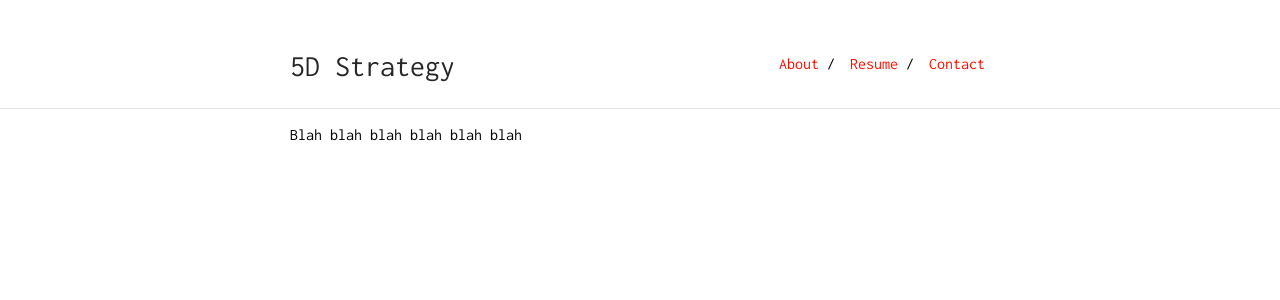
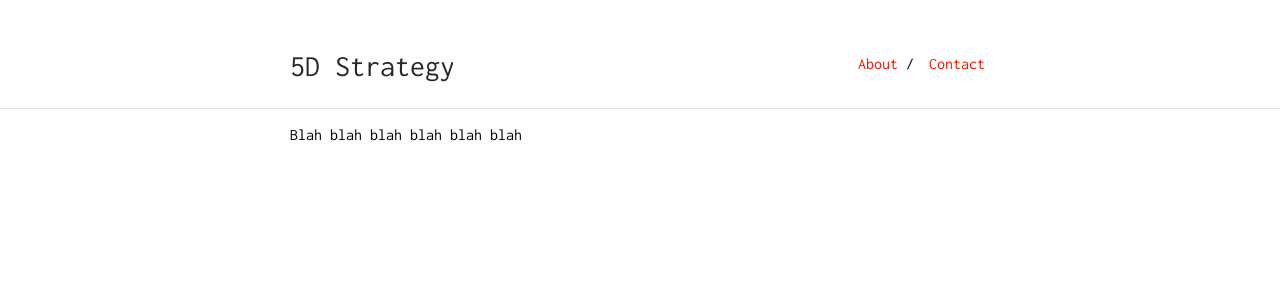
Before and after one commit to 5dStrategy/5dStrategy.github.io, a Jekyll site: the page built from index.md, in a window 1280 px wide. Shown: the top 300 px of the page. Built offline with Jekyll 4.4.1, drawn with Linux system fonts in a browser that asks for light colours.

Commit message:
Update nav.yml

```diff
--- a/_data/nav.yml
+++ b/_data/nav.yml
@@ -1,8 +1,5 @@
 - name: "Contact"
   link: "contact"
 
-- name: "Resume"
-  link: "resume.pdf"
-
 - name: "About"
-  link: "/researcher/"
+  link: "https://5Dstrategy.github.io"
```
